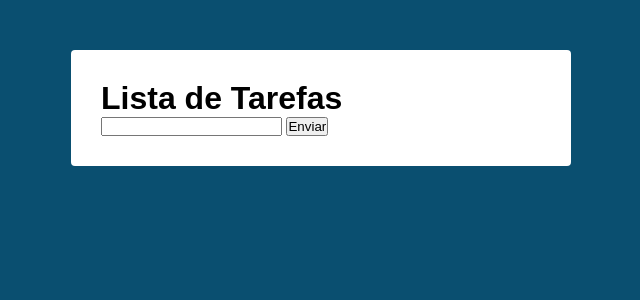
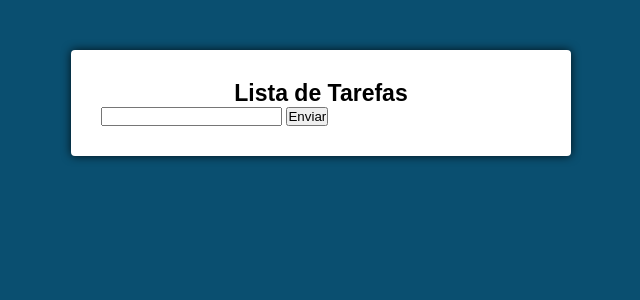
Before and after one commit to ArthurTeix/listaDeTarefas-react, a React (Create React App) app: page / in a window 1280 px wide. Shown: the top 300 px of the page, without its empty margins (319-959 px from the left). Built offline with nearby package versions, Linux system fonts and the light colour scheme.

Commit message:
style: add styles

```diff
--- a/src/components/Main.css
+++ b/src/components/Main.css
@@ -4,4 +4,10 @@
   margin: 50px auto;
   max-width: 500px;
   border-radius: 4px;
+  box-shadow: 0 0 10px rgb(0, 0, 0, 0.8);
 }
+
+.main h1 {
+  font-size: 23px;
+  text-align: center;
+}
```
